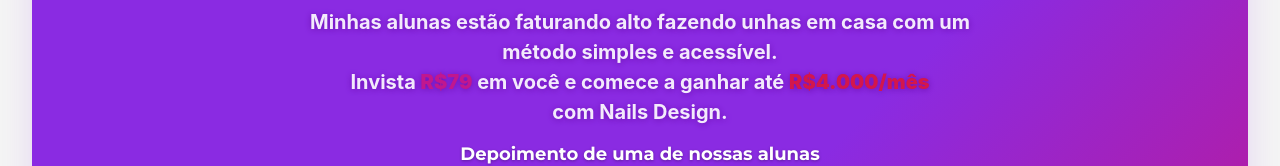
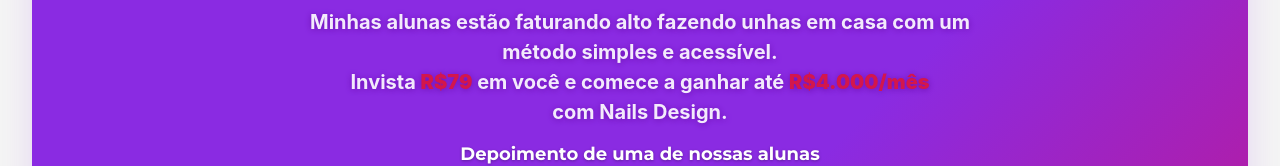
Before and after one commit to MayconBenvenuto/nailsdesignerelite, a React (Create React App) app: page / in a window 1280 px wide. Shown: the part 193-359 px from the top of the page. Built offline with nearby package versions, Linux system fonts and the light colour scheme.

Commit message:
Corrigir cor do valor do investimento no componente Hero

```diff
--- a/src/components/Hero.js
+++ b/src/components/Hero.js
@@ -56,7 +56,7 @@ const Hero = () => {
         </h1>
         <p style={{ color: '#fff', fontWeight: 'bold', marginBottom: 16, fontSize: 20, textShadow: '0 1px 6px #6A0DAD' }}>
           Minhas alunas estão faturando alto fazendo unhas em casa com um método simples e acessível.<br />
-          Invista <span style={{ color: '#C71585', fontWeight: 900 }}>R$79</span> em você e comece a ganhar até <span style={{ color: '#DC143C', fontWeight: 900 }}>R$4.000/mês</span> com Nails Design.
+          Invista <span style={{ color: '#DC143C', fontWeight: 900 }}>R$79</span> em você e comece a ganhar até <span style={{ color: '#DC143C', fontWeight: 900 }}>R$4.000/mês</span> com Nails Design.
         </p>
         <h2 className="testimonial-video-title">Depoimento de uma de nossas alunas</h2>
         <video
```
